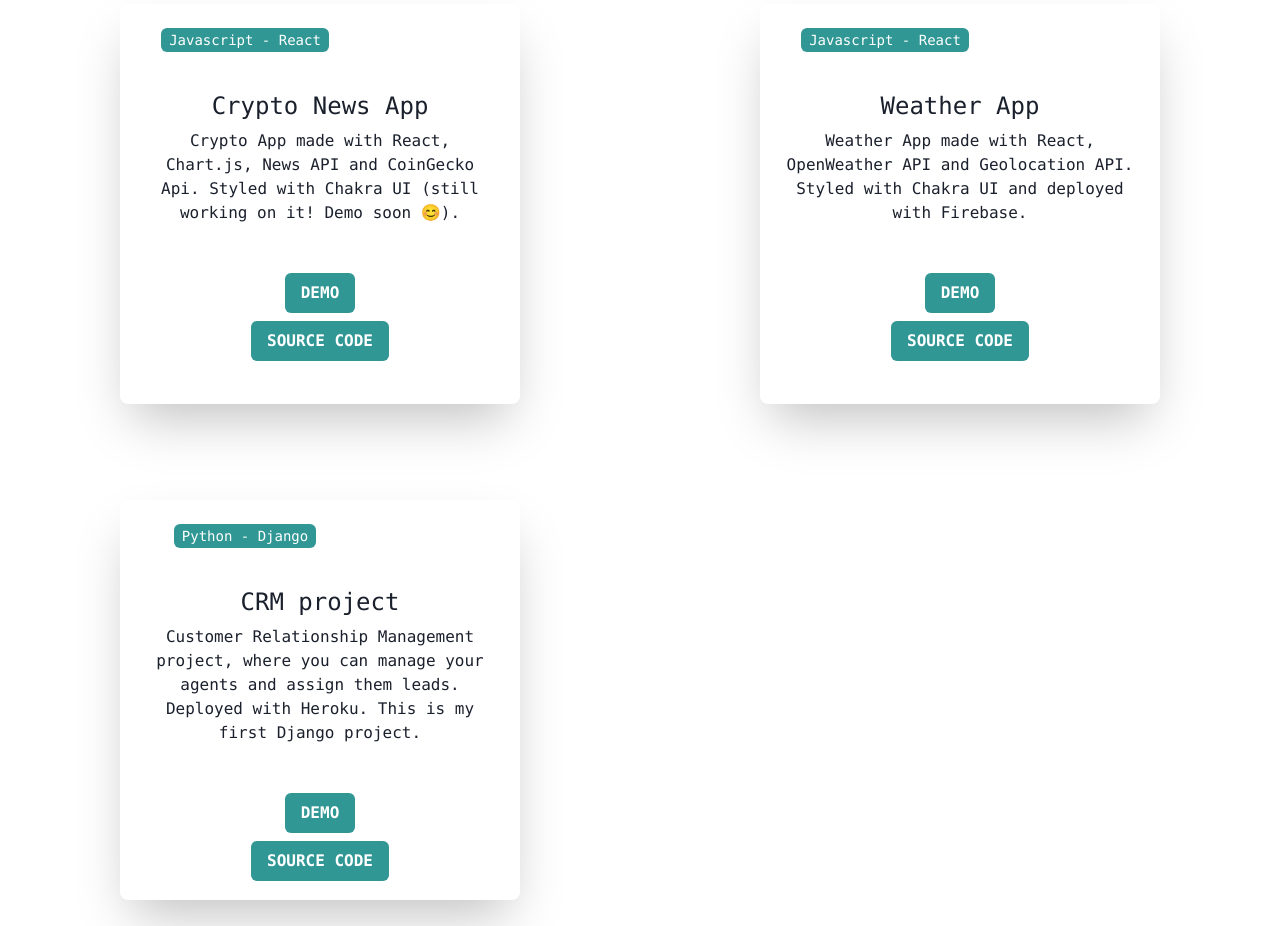
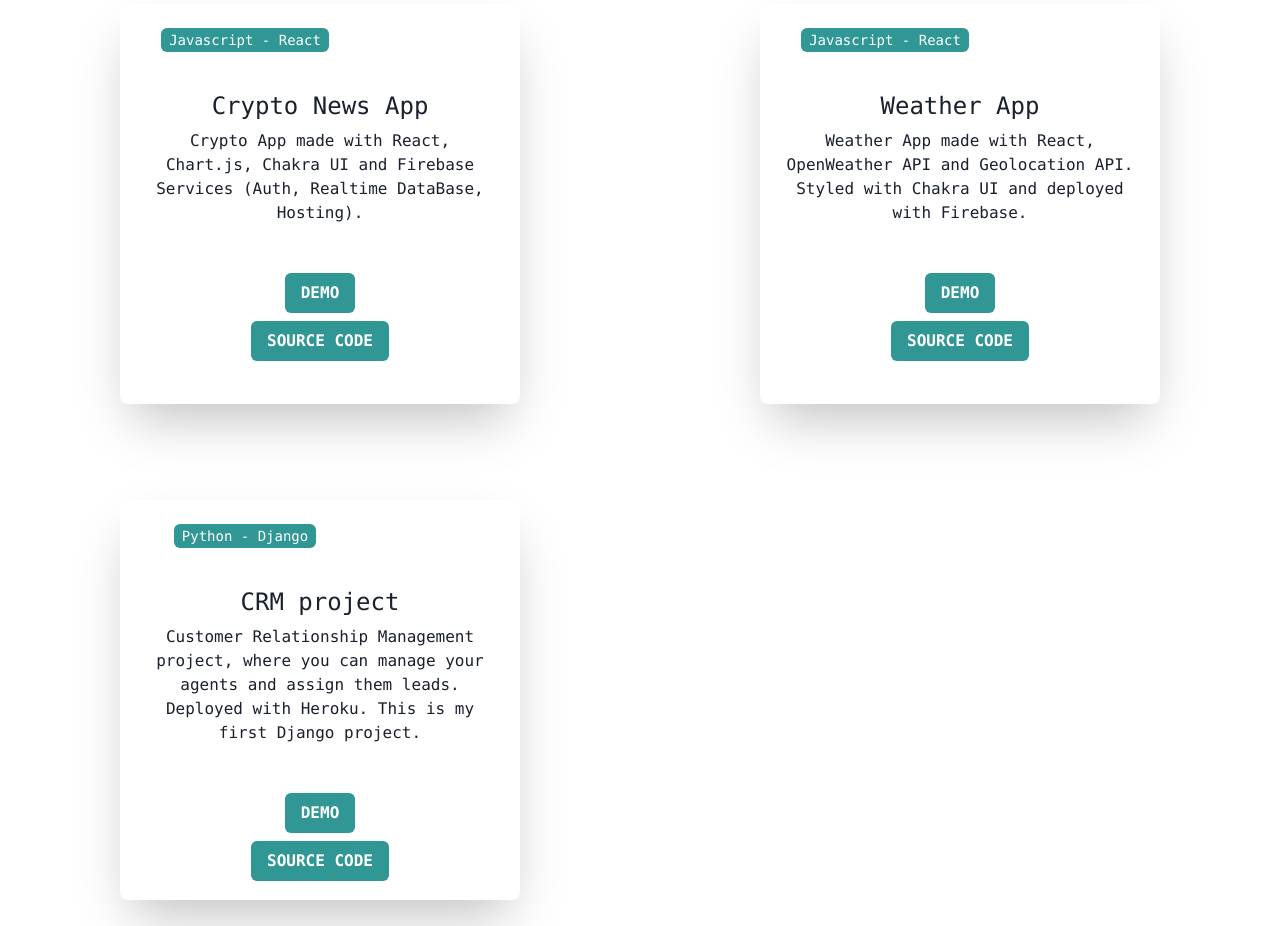
Before and after one commit to juanchifassio/my-portfolio, a React (Create React App) app: page / in a window 1280 px wide. Shown: the part 1540-2466 px from the top of the page. Built offline with nearby package versions, Linux system fonts and the light colour scheme.

Commit message:
updated links

```diff
--- a/src/app/components/main/Projects.js
+++ b/src/app/components/main/Projects.js
@@ -30,8 +30,8 @@ const Projects = () => {
                     projects={[
                         {
                             title: 'Crypto News App',
-                            desc: 'Crypto App made with React, Chart.js, News API and CoinGecko Api. Styled with Chakra UI (still working on it! Demo soon 😊).',
-                            demolink: '#',
+                            desc: 'Crypto App made with React, Chart.js, Chakra UI and Firebase Services (Auth, Realtime DataBase, Hosting).',
+                            demolink: 'https://meloncrypto-auth-dev.web.app/',
                             sourcelink:
                                 'https://github.com/juanchifassio/MelonCrypto/tree/main/melon-crypto%20-%20copia',
                             tag: 'Javascript - React'
```
